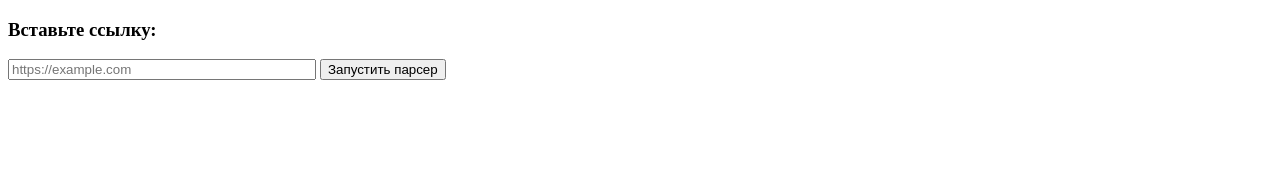
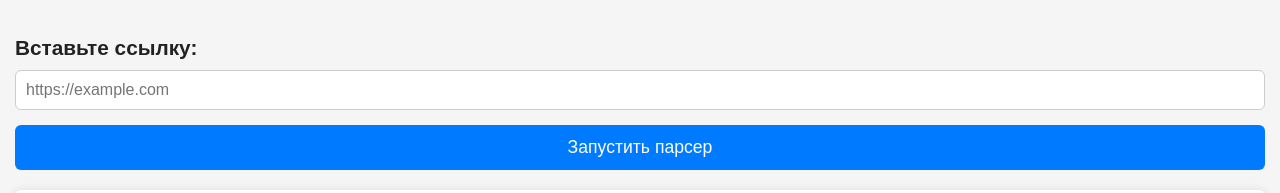
Before and after one commit to Fiklesss/drom_pages, a plain HTML site: page index.html in a window 1280 px wide. Drawn offline with Linux system fonts and the light colour scheme.

Commit message:
Update index.html

```diff
--- a/index.html
+++ b/index.html
@@ -1,22 +1,71 @@
 <!DOCTYPE html>
-<html>
+<html lang="ru">
 <head>
   <meta charset="UTF-8" />
+  <meta name="viewport" content="width=device-width, initial-scale=1" />
   <title>Запустить программу</title>
+  <style>
+    body {
+      font-family: Arial, sans-serif;
+      padding: 15px;
+      margin: 0;
+      background: #f5f5f5;
+      color: #222;
+    }
+    h3 {
+      font-size: 1.3em;
+      margin-bottom: 10px;
+    }
+    #urlInput {
+      width: 100%;
+      max-width: 100%;
+      box-sizing: border-box;
+      font-size: 1em;
+      padding: 10px;
+      border: 1px solid #ccc;
+      border-radius: 6px;
+    }
+    #runBtn {
+      margin-top: 15px;
+      padding: 12px 20px;
+      width: 100%;
+      font-size: 1.1em;
+      color: #fff;
+      background-color: #007bff;
+      border: none;
+      border-radius: 6px;
+      cursor: pointer;
+      transition: background-color 0.3s ease;
+    }
+    #runBtn:hover {
+      background-color: #0056b3;
+    }
+    #result {
+      white-space: pre-wrap;
+      margin-top: 20px;
+      background: #fff;
+      padding: 15px;
+      border-radius: 6px;
+      min-height: 80px;
+      box-shadow: 0 0 8px rgba(0,0,0,0.1);
+      font-size: 0.9em;
+      word-break: break-word;
+    }
+  </style>
 </head>
 <body>
   <h3>Вставьте ссылку:</h3>
-  <input type="text" id="urlInput" placeholder="https://example.com" style="width: 300px;" />
+  <input type="text" id="urlInput" placeholder="https://example.com" autocomplete="url" autocorrect="off" autocapitalize="none" />
   <button id="runBtn">Запустить парсер</button>
 
-  <pre id="result" style="white-space: pre-wrap; margin-top: 20px;"></pre>
+  <pre id="result"></pre>
 
   <script>
     const token = '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'; // Токен GitHub с правами на repo
-    const repoOwner = 'Fiklesss';                     // Владелец репозитория
-    const repoName = 'drom_parser';                   // Имя репозитория
-    const envFilePath = '.env';                       // Путь к .env в репо
-    const branch = 'main';                            // Ветка, куда пушим
+    const repoOwner = 'Fiklesss';
+    const repoName = 'drom_parser';
+    const envFilePath = '.env';
+    const branch = 'main';
 
     async function getFileSha() {
       const res = await fetch(`https://api.github.com/repos/${repoOwner}/${repoName}/contents/${envFilePath}?ref=${branch}`, {
```
